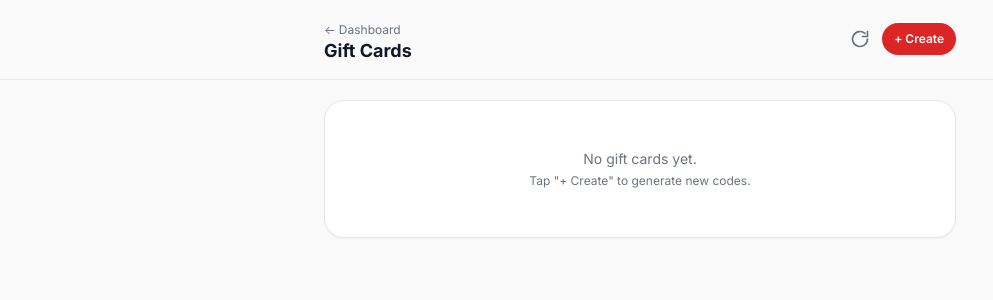
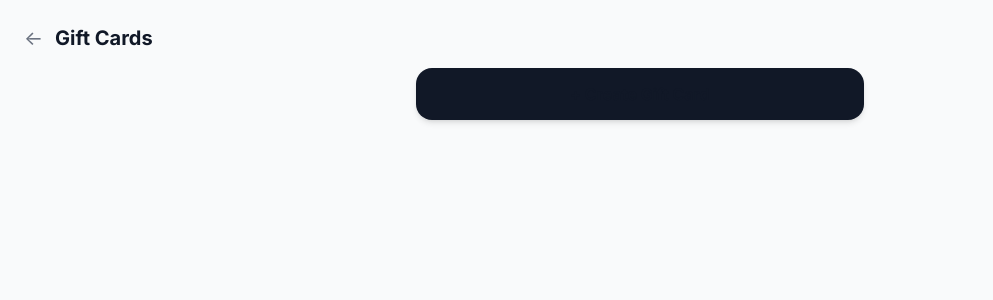
Before and after one commit to paercy32-eng/Vortex-Markets, a Next.js app: page /admin/gift-cards in a window 1280 px wide. Shown: the top 300 px of the page, without its empty margins (0-993 px from the left). Built offline with nearby package versions, Linux system fonts and the light colour scheme; no server answers.

Commit message:
Update page.tsx

```diff
--- a/app/admin/gift-cards/page.tsx
+++ b/app/admin/gift-cards/page.tsx
@@ -1,335 +1,136 @@
 'use client';
 
-import { useEffect, useState } from 'react';
+import { useState } from 'react';
 import { useRouter } from 'next/navigation';
 import Link from 'next/link';
 import toast from 'react-hot-toast';
-import { RefreshIcon, CloseIcon, CopyIcon } from '@/components/icons';
+import { CloseIcon } from '@/components/icons';
 
-// ==========================================
-// TYPES
-// ==========================================
-interface GiftCard {
-  id: string;
-  code: string;
-  total_value: number;
-  claimed_value: number;
-  remaining_value: number;
-  expires_at: string | null;
-  is_active: boolean;
-  created_at: string;
-}
-
-// ==========================================
-// HELPERS
-// ==========================================
-function formatDate(iso: string | null): string {
-  if (!iso) return 'Never';
-  try {
-    const d = new Date(iso);
-    return d.toLocaleDateString('en-GB', {
-      day: '2-digit',
-      month: 'short',
-      year: 'numeric',
-    });
-  } catch {
-    return '';
-  }
-}
-
-// ==========================================
-// PAGE
-// ==========================================
 export default function AdminGiftCardsPage() {
   const router = useRouter();
-  const [cards, setCards] = useState<GiftCard[]>([]);
-  const [loading, setLoading] = useState(true);
-  const [refreshing, setRefreshing] = useState(false);
-  const [showCreate, setShowCreate] = useState(false);
+  const [value, setValue] = useState('5000');
+  const [quantity, setQuantity] = useState('1');
+  const [loading, setLoading] = useState(false);
+  const [showModal, setShowModal] = useState(false);
+  const [generatedCodes, setGeneratedCodes] = useState<string[]>([]);
 
-  async function load(showSpinner = false) {
-    if (showSpinner) setRefreshing(true);
-    else setLoading(true);
+  async function createCodes(e: React.FormEvent) {
+    e.preventDefault();
+    setLoading(true);
 
     try {
-      const res = await fetch('/api/admin/gift-cards?t=' + Date.now(), {
-        cache: 'no-store',
+      const res = await fetch('/api/admin/gift-cards', {
+        method: 'POST',
+        headers: { 'Content-Type': 'application/json' },
+        body: JSON.stringify({
+          value: Number(value),
+          quantity: Number(quantity),
+        }),
       });
+
       const data = await res.json();
 
       if (!res.ok) {
-        if (res.status === 401) {
-          router.replace('/admin/login');
-          return;
+        toast.error(data.error || 'Failed to create codes');
+      } else {
+        toast.success(data.message || 'Codes created successfully');
+        setGeneratedCodes(data.codes || []);
+        setShowModal(false);
       }
-        toast.error(data.error || 'Could not load gift cards');
-        setLoading(false);
-        setRefreshing(false);
-        return;
-      }
-
-      setCards(data.giftCards || []);
-      setLoading(false);
-      setRefreshing(false);
     } catch {
       toast.error('Network error');
-      setLoading(false);
-      setRefreshing(false);
-    }
-  }
-
-  useEffect(() => {
-    load();
-    // eslint-disable-next-line react-hooks/exhaustive-deps
-  }, []);
-
-  async function copyCode(code: string) {
-    try {
-      await navigator.clipboard.writeText(code);
-      toast.success('Code copied');
-    } catch {
-      toast.error('Could not copy');
-    }
-  }
-
-  return (
-    <div className="min-h-screen bg-background">
-      <header className="sticky top-0 z-30 bg-background/90 backdrop-blur-md border-b border-border">
-        <div className="max-w-2xl mx-auto flex items-center justify-between px-5 py-4">
-          <div>
-            <Link
-              href="/admin"
-              className="text-muted text-xs hover:text-primary"
-            >
-              ← Dashboard
-            </Link>
-            <h1 className="text-lg font-bold text-white leading-tight">
-              Gift Cards
-            </h1>
-          </div>
-          <div className="flex items-center gap-1">
-            <button
-              onClick={() => load(true)}
-              disabled={refreshing}
-              className="p-2 rounded-full text-muted hover:text-primary transition active:scale-95"
-              aria-label="Refresh"
-            >
-              <RefreshIcon
-                className={refreshing ? 'animate-spin-slow' : ''}
-              />
-            </button>
-            <button
-              onClick={() => setShowCreate(true)}
-              className="px-3 py-2 rounded-full bg-primary text-black text-xs font-semibold active:scale-95 transition"
-            >
-              + Create
-            </button>
-          </div>
-        </div>
-      </header>
-
-      <main className="max-w-2xl mx-auto w-full px-5 py-5 pb-16">
-        {loading ? (
-          <div className="flex justify-center py-20">
-            <div className="w-8 h-8 rounded-full border-2 border-primary border-t-transparent animate-spin-slow" />
-          </div>
-        ) : cards.length === 0 ? (
-          <div className="card text-center py-12">
-            <p className="text-muted text-sm mb-1">No gift cards yet.</p>
-            <p className="text-muted text-xs">
-              Tap "+ Create" to generate new codes.
-            </p>
-          </div>
-        ) : (
-          <div className="flex flex-col gap-3">
-            {cards.map((c) => {
-              const fullyClaimed = c.remaining_value <= 0;
-              const expired =
-                c.expires_at && new Date(c.expires_at) < new Date();
-
-              return (
-                <div key={c.id} className="card">
-                  <div className="flex items-start justify-between gap-3 mb-3">
-                    <div className="flex-1 min-w-0">
-                      <p className="text-white font-mono font-semibold text-sm truncate">
-                        {c.code}
-                      </p>
-                      <p className="text-muted text-xs mt-1">
-                        Created {formatDate(c.created_at)}
-                      </p>
-                    </div>
-                    <button
-                      onClick={() => copyCode(c.code)}
-                      className="p-2 rounded-full bg-primary/10 text-primary active:scale-95 transition shrink-0"
-                      aria-label="Copy code"
-                    >
-                      <CopyIcon size={14} />
-                    </button>
-                  </div>
-
-                  <div className="row">
-                    <span className="row-label">Value</span>
-                    <span className="row-value">
-                      {c.total_value.toLocaleString()} UGX
-                    </span>
-                  </div>
-                  <div className="row">
-                    <span className="row-label">Claimed</span>
-                    <span className="row-value text-primary text-sm">
-                      {c.claimed_value.toLocaleString()} UGX
-                    </span>
-                  </div>
-                  <div className="row">
-                    <span className="row-label">Remaining</span>
-                    <span className="row-value text-success text-sm">
-                      {c.remaining_value.toLocaleString()} UGX
-                    </span>
-                  </div>
-                  <div className="row">
-                    <span className="row-label">Expires</span>
-                    <span className="row-value text-xs">
-                      {formatDate(c.expires_at)}
-                    </span>
-                  </div>
-
-                  <div className="flex gap-2 mt-3">
-                    {fullyClaimed && (
-                      <span className="pill-success">FULLY CLAIMED</span>
-                    )}
-                    {expired && !fullyClaimed && (
-                      <span className="pill-danger">EXPIRED</span>
-                    )}
-                    {!fullyClaimed && !expired && (
-                      <span className="pill-primary">ACTIVE</span>
-                    )}
-                  </div>
-                </div>
-              );
-            })}
-          </div>
-        )}
-      </main>
-
-      {showCreate && (
-        <CreateGiftCardsModal
-          onClose={() => setShowCreate(false)}
-          onSuccess={() => {
-            setShowCreate(false);
-            load(true);
-          }}
-        />
-      )}
-    </div>
-  );
-}
-
-// ==========================================
-// CREATE MODAL
-// ==========================================
-function CreateGiftCardsModal({
-  onClose,
-  onSuccess,
-}: {
-  onClose: () => void;
-  onSuccess: () => void;
-}) {
-  const [value, setValue] = useState('');
-  const [quantity, setQuantity] = useState('1');
-  const [expiresAt, setExpiresAt] = useState('');
-  const [loading, setLoading] = useState(false);
-
-  async function submit() {
-    const numValue = Number(value);
-    if (!numValue || numValue <= 0) {
-      toast.error('Enter a valid value');
-      return;
-    }
-
-    setLoading(true);
-    try {
-      const res = await fetch('/api/admin/gift-cards?t=' + Date.now(), {
-        method: 'POST',
-        headers: { 'Content-Type': 'application/json' },
-        cache: 'no-store',
-        body: JSON.stringify({
-          total_value: numValue,
-          quantity: Number(quantity) || 1,
-          expires_at: expiresAt ? new Date(expiresAt).toISOString() : null,
-        }),
-      });
-      const data = await res.json();
-
-      if (!res.ok) {
-        toast.error(data.error || 'Could not create gift cards');
-        setLoading(false);
-        return;
-      }
-
-      toast.success(data.message || 'Gift cards created');
-      onSuccess();
-    } catch {
-      toast.error('Network error');
+    } finally {
       setLoading(false);
     }
   }
 
   return (
-    <div className="modal-overlay" onClick={onClose}>
-      <div
-        className="modal-content animate-slide-up"
-        onClick={(e) => e.stopPropagation()}
+    <main className="min-h-screen px-4 py-6 bg-gray-50 text-gray-900">
+      <div className="flex items-center gap-3 mb-4 px-2">
+        <Link href="/admin" className="text-gray-500 text-xl">←</Link>
+        <h1 className="text-xl font-bold text-gray-900">Gift Cards</h1>
+      </div>
+
+      <div className="max-w-md mx-auto">
+        <button
+          onClick={() => setShowModal(true)}
+          className="w-full bg-gray-900 text-white font-bold py-3.5 rounded-xl active:scale-[0.98] transition shadow-md mb-6"
         >
+          + Create Gift Card
+        </button>
+
+        {generatedCodes.length > 0 && (
+          <div className="bg-white border border-gray-200 rounded-2xl p-4 shadow-sm mb-6">
+            <h2 className="text-sm font-bold text-gray-900 mb-2">Recently Generated Codes:</h2>
+            <div className="space-y-2">
+              {generatedCodes.map((code, idx) => (
+                <div key={idx} className="bg-gray-50 rounded-lg p-3 text-center font-mono font-bold text-lg text-gray-900 tracking-wider select-all">
+                  {code}
+                </div>
+              ))}
+            </div>
+            <p className="text-xs text-gray-500 text-center mt-3">
+              These expire in 5 minutes or when fully claimed.
+            </p>
+          </div>
+        )}
+      </div>
+
+      {showModal && (
+        <div className="fixed inset-0 z-50 flex items-center justify-center bg-black/50 p-4" onClick={() => setShowModal(false)}>
+          <div className="w-full max-w-sm bg-white rounded-3xl p-5 shadow-xl" onClick={e => e.stopPropagation()}>
             <div className="flex items-center justify-between mb-4">
-          <h3 className="modal-title mb-0">Create Gift Cards</h3>
-          <button onClick={onClose} className="text-muted p-1">
+              <h3 className="text-lg font-bold text-gray-900">Create Gift Cards</h3>
+              <button onClick={() => setShowModal(false)} className="text-gray-400 p-1">
                 <CloseIcon size={20} />
               </button>
             </div>
 
-        <label className="input-label">Value per card (UGX)</label>
+            <form onSubmit={createCodes} className="space-y-4">
+              <div>
+                <label className="block text-xs text-gray-500 font-bold mb-1 uppercase tracking-wide">
+                  Total Value (UGX)
+                </label>
                 <input
                   type="number"
-          className="input mb-4"
-          placeholder="e.g. 5000"
                   value={value}
                   onChange={(e) => setValue(e.target.value)}
+                  className="input-light"
+                  placeholder="e.g. 5000"
+                  required
                 />
+              </div>
 
-        <label className="input-label">Quantity (1–100)</label>
+              <div>
+                <label className="block text-xs text-gray-500 font-bold mb-1 uppercase tracking-wide">
+                  Quantity (1-100)
+                </label>
                 <input
                   type="number"
-          className="input mb-4"
-          placeholder="1"
+                  value={quantity}
+                  onChange={(e) => setQuantity(e.target.value)}
+                  className="input-light"
                   min="1"
                   max="100"
-          value={quantity}
-          onChange={(e) => setQuantity(e.target.value)}
+                  required
                 />
+              </div>
 
-        <label className="input-label">
-          Expires At <span className="text-muted/70">(optional)</span>
-        </label>
-        <input
-          type="date"
-          className="input mb-4"
-          value={expiresAt}
-          onChange={(e) => setExpiresAt(e.target.value)}
-        />
-
-        <div className="modal-note mb-4">
-          Codes are auto-generated in the format{' '}
-          <span className="text-primary font-mono">VRTX-GIFT-XXXXXX</span>.
-          Users redeem them from the Profile page.
+              <div className="bg-gray-50 rounded-xl p-3 text-xs text-gray-500 leading-relaxed">
+                Codes are auto-generated. Each code expires after <strong className="text-gray-900">5 minutes</strong> or when the total value is fully claimed by users (winnings are random between 25 - 700 UGX).
               </div>
 
               <button
-          onClick={submit}
+                type="submit"
                 disabled={loading}
-          className="btn-primary w-full"
+                className="w-full bg-red-500 hover:bg-red-600 text-white font-bold py-3.5 rounded-xl active:scale-[0.98] transition disabled:opacity-50"
               >
-          {loading ? 'Creating...' : 'Create Gift Cards'}
+                {loading ? 'Creating...' : 'Generate Codes'}
               </button>
+            </form>
           </div>
         </div>
+      )}
+    </main>
   );
 }
```
Lines whose indentation alone changed are shown as unchanged.
